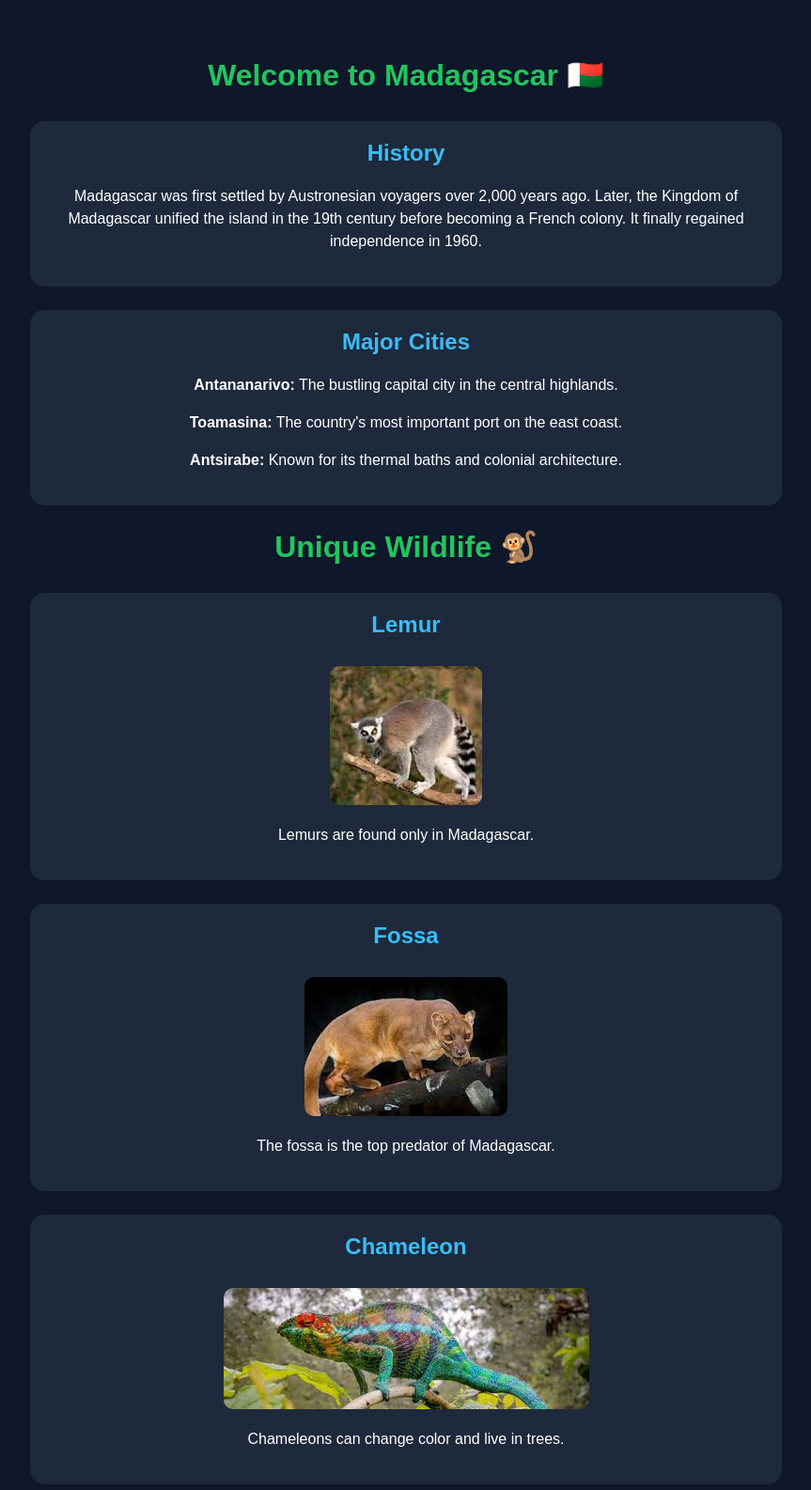
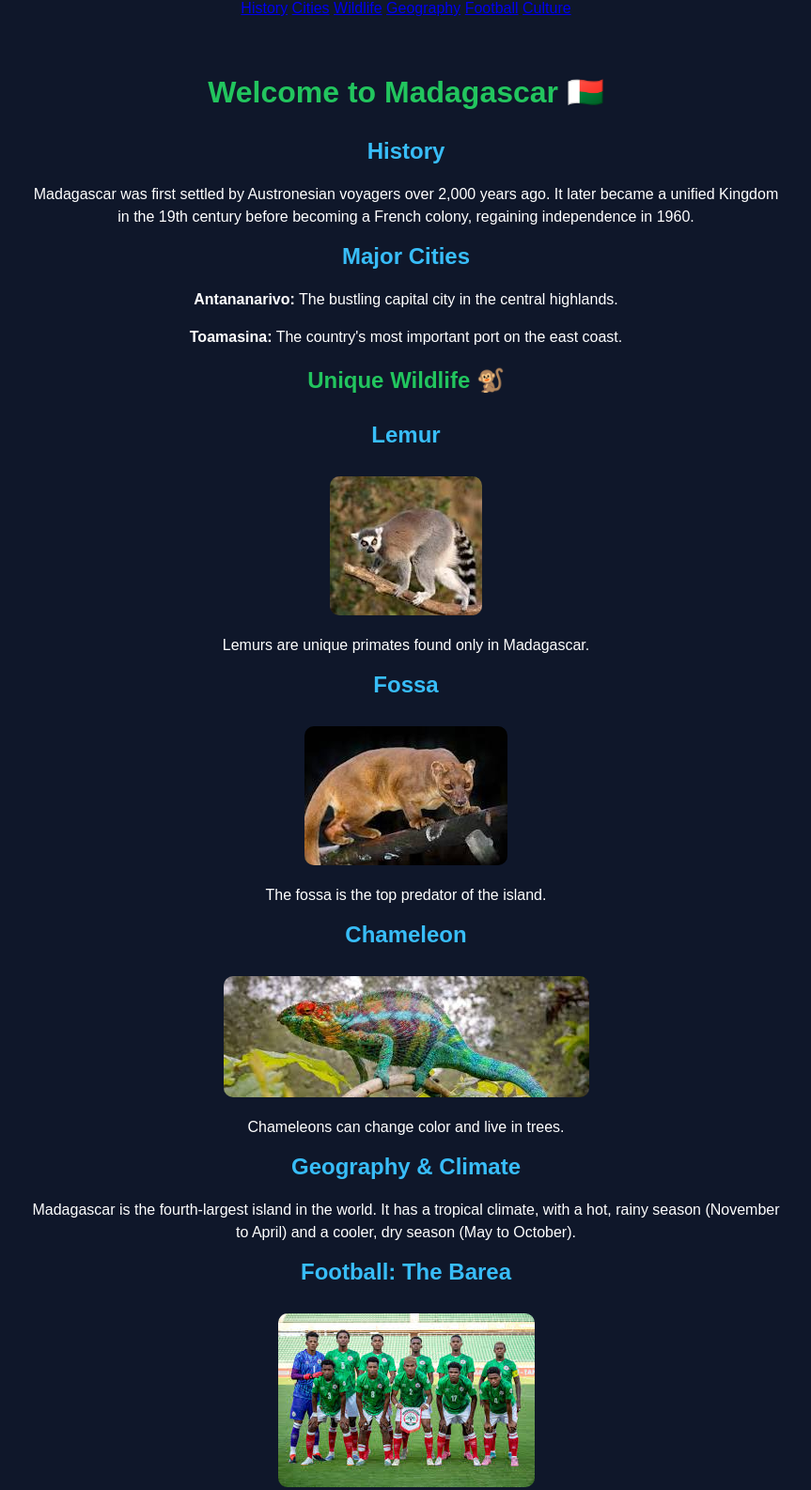
Before and after one commit to mtthrzkt1/my-website, a plain HTML site: page index.html in a window 1280 px wide. Shown: the top 1586 px of the page at 94% size, without its empty margins (208-1071 px from the left). Drawn offline with Linux system fonts and the light colour scheme.

Commit message:
Update index.html

```diff
--- a/index.html
+++ b/index.html
@@ -3,44 +3,70 @@
 <head>
     <meta charset="UTF-8">
     <meta name="viewport" content="width=device-width, initial-scale=1.0">
-    <title>Madagascar: Nature & History</title>
+    <title>Madagascar: Nature & Culture</title>
+    <link href="https://fonts.googleapis.com/css2?family=Poppins:wght@300;400;600&display=swap" rel="stylesheet">
     <link rel="stylesheet" href="style.css">
 </head>
 
 <body>
+
+    <nav class="navbar">
+        <a href="#history">History</a>
+        <a href="#cities">Cities</a>
+        <a href="#wildlife">Wildlife</a>
+        <a href="#geography">Geography</a>
+        <a href="#football">Football</a>
+        <a href="#culture">Culture</a>
+    </nav>
+
     <div class="container">
         <h1>Welcome to Madagascar 🇲🇬</h1>
 
-        <div class="animal-card">
+        <section id="history" class="card">
             <h2>History</h2>
-            <p>Madagascar was first settled by Austronesian voyagers over 2,000 years ago. Later, the Kingdom of Madagascar unified the island in the 19th century before becoming a French colony. It finally regained independence in 1960.</p>
-        </div>
+            <p>Madagascar was first settled by Austronesian voyagers over 2,000 years ago. It later became a unified Kingdom in the 19th century before becoming a French colony, regaining independence in 1960.</p>
+        </section>
 
-        <div class="animal-card">
+        <section id="cities" class="card">
             <h2>Major Cities</h2>
             <p><strong>Antananarivo:</strong> The bustling capital city in the central highlands.</p>
             <p><strong>Toamasina:</strong> The country's most important port on the east coast.</p>
-            <p><strong>Antsirabe:</strong> Known for its thermal baths and colonial architecture.</p>
-        </div>
+        </section>
 
+        <section id="wildlife">
             <h1>Unique Wildlife 🐒</h1>
-        <div class="animal-card">
+            <div class="card">
                 <h2>Lemur</h2>
                 <img src="lemur.jpg" alt="Lemur">
-            <p>Lemurs are found only in Madagascar.</p>
+                <p>Lemurs are unique primates found only in Madagascar.</p>
             </div>
-
-        <div class="animal-card">
+            <div class="card">
                 <h2>Fossa</h2>
                 <img src="fossa.jpg" alt="Fossa">
-            <p>The fossa is the top predator of Madagascar.</p>
+                <p>The fossa is the top predator of the island.</p>
             </div>
-
-        <div class="animal-card">
+            <div class="card">
                 <h2>Chameleon</h2>
                 <img src="chameleon.jpg" alt="Chameleon">
                 <p>Chameleons can change color and live in trees.</p>
             </div>
+        </section>
+
+        <section id="geography" class="card">
+            <h2>Geography & Climate</h2>
+            <p>Madagascar is the fourth-largest island in the world. It has a tropical climate, with a hot, rainy season (November to April) and a cooler, dry season (May to October).</p>
+        </section>
+
+        <section id="football" class="card">
+            <h2>Football: The Barea</h2>
+            <img src="barea.jpg" alt="Madagascar Football Team">
+            <p>The national team is known as "The Barea." They made history in 2019 by reaching the quarter-finals of the Africa Cup of Nations!</p>
+        </section>
+
+        <section id="culture" class="card">
+            <h2>Culture & Cuisine</h2>
+            <p>Madagascan food is delicious! Try <strong>Romazava</strong> (meat stew) or <strong>Ravitoto</strong> (pork with crushed cassava leaves).</p>
+        </section>
 
         <p class="footer">Made by Matthieu 😎</p>
     </div>
```
Lines whose indentation alone changed are shown as unchanged.
